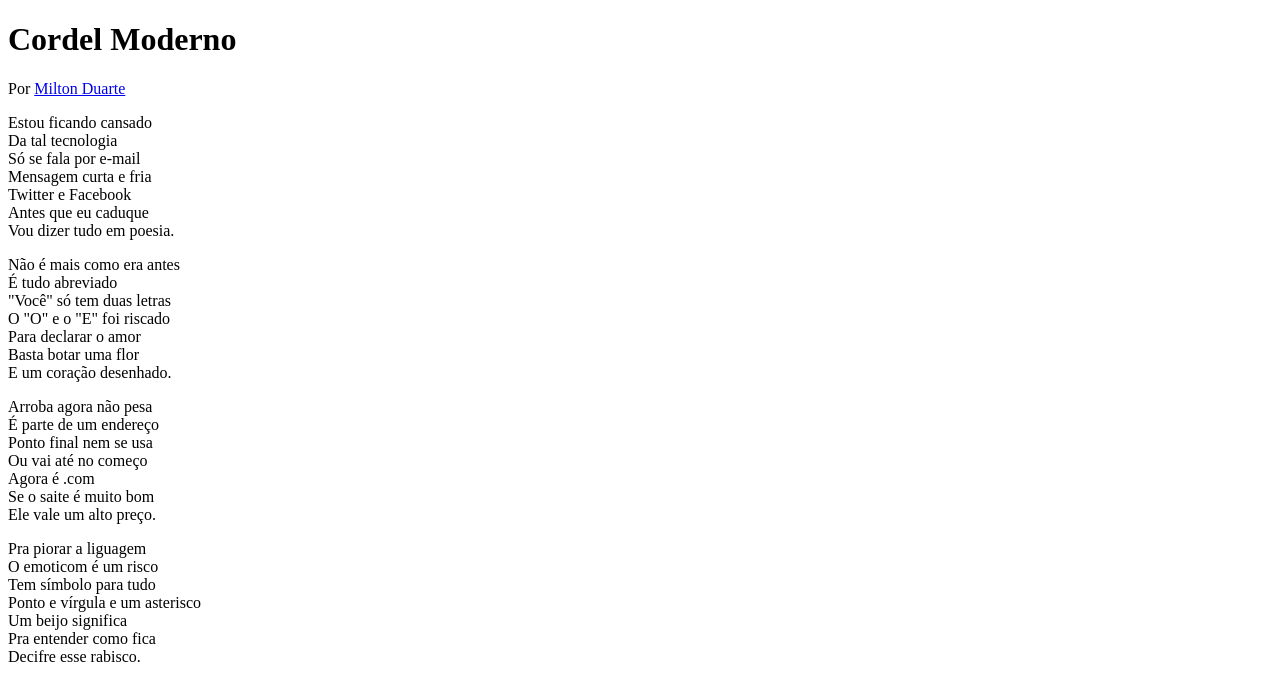
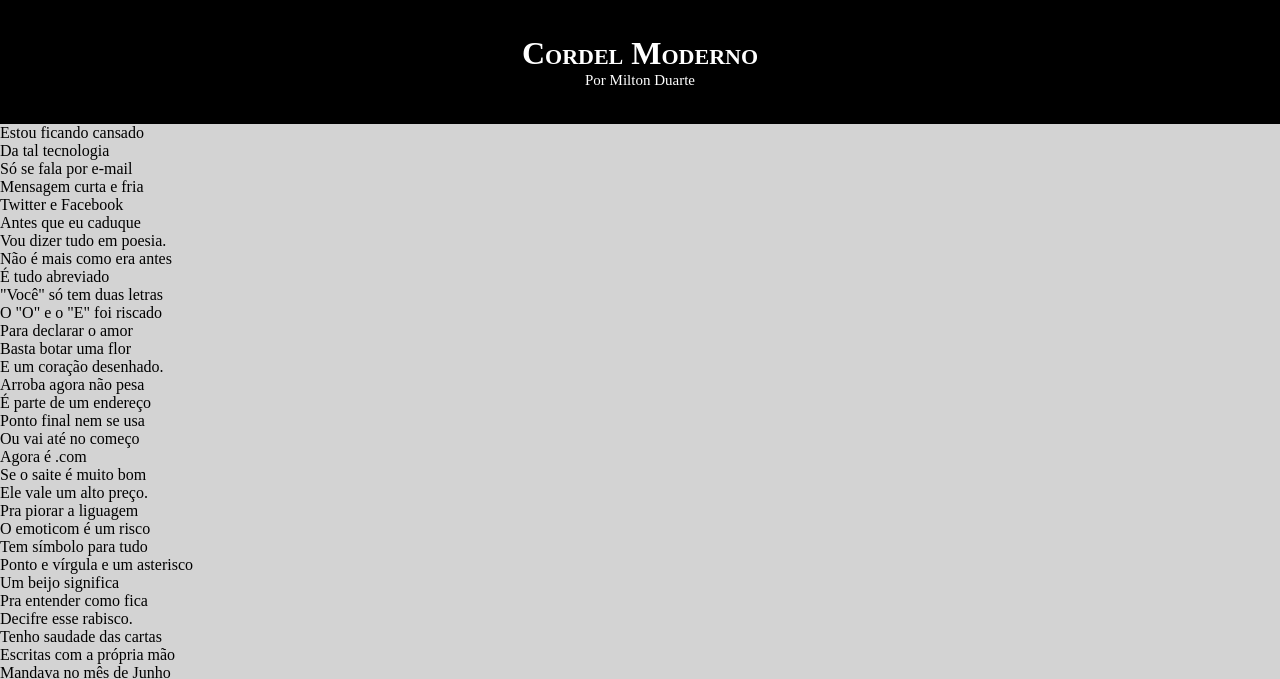
Before and after one commit to MattAlexandre/projeto-cordel, a plain HTML site: page index.html in a window 1280 px wide. Shown: the top 679 px of the page. Drawn offline with Linux system fonts and the light colour scheme.

Commit message:
atualização-4

```diff
--- a/estilo/index.css
+++ b/estilo/index.css
@@ -1 +1,45 @@
 @charset "UTF_8";
+
+*{
+    margin: 0px;
+    padding: 0px;
+}
+
+
+
+html , body{
+    min-height: 100vh;
+    background-color: lightgray;
+}
+
+header{
+    background-color: black;
+    color: white;
+    text-align: center;
+}
+
+header > h1{
+    padding-top: 35px;
+    font-variant: small-caps;
+}
+header > p{
+    padding-bottom: 35px;
+    font-size: 15px;
+}
+a{
+    text-decoration: none;
+    color: white;
+}
+
+a:hover{
+    color: white;
+    text-shadow: 0px 0px 15px white;
+    font-weight: bolder;
+    text-decoration:underline ;
+}
+.normal{
+ color: none;
+}
+.imagem{
+    color: none;
+}
--- a/index.html
+++ b/index.html
@@ -18,7 +18,7 @@
 
     </header>
 
-        <section>
+        <section class="normal">
             <p>
                 Estou ficando cansado     <br>
                 Da tal tecnologia         <br>
@@ -30,7 +30,7 @@
             </p>
         </section>
 
-        <section>
+        <section class="imagem">
             <p>
                 Não é mais como era antes <br>
                 É tudo abreviado          <br>
@@ -44,7 +44,7 @@
 
 
 
-        <section>
+        <section class="normal">
             <p>
                 Arroba agora não pesa           <br>
                 É parte de um endereço          <br>
@@ -55,7 +55,7 @@
                 Ele vale um alto preço.
             </p>
 
-            <p>
+            <p class="imagem">
                 Pra piorar a liguagem           <br>
                 O emoticom é um risco           <br>
                 Tem símbolo para tudo           <br>
@@ -67,7 +67,7 @@
         </section>
 
 
-        <section>
+        <section class="imagem">
             <p>
                 Tenho saudade das cartas        <br>
                 Escritas com a própria mão      <br>
@@ -81,7 +81,7 @@
 
 
 
-        <section>
+        <section class="normal">
             <p>
                 Agora, escrevo e envio          <br>
                 Chegando na mesma hora          <br>
@@ -92,7 +92,7 @@
                 Da tecnologia do agora.
             </p>
 
-            <p>
+            <p class="imagem">
                 Felizmente, pra orar            <br>
                 Não precisa de internet         <br>
                 Deus escuta todo mundo          <br>
```
